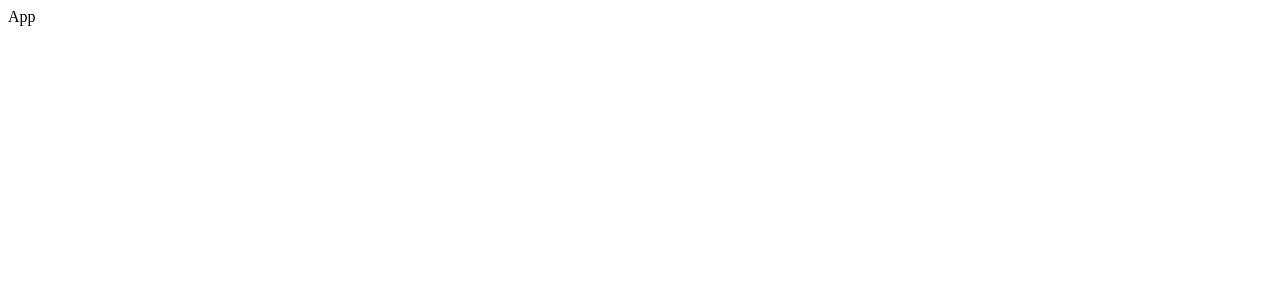
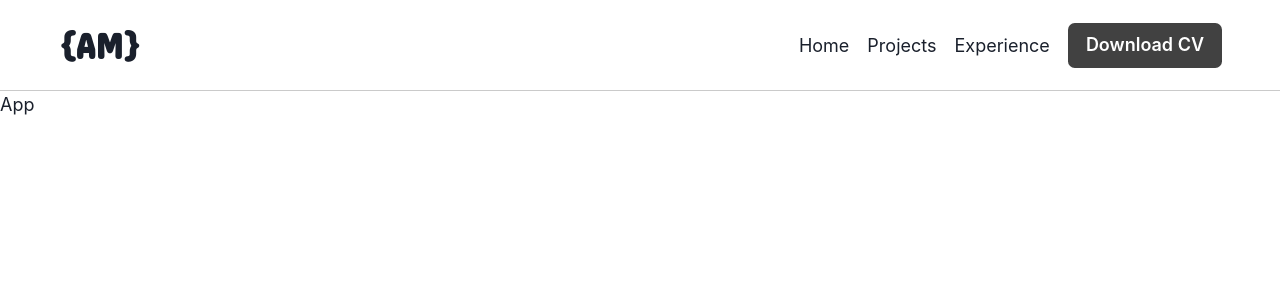
Before and after one commit to AlekseiMakonovitskii/portfolio, a React (Vite) app: page / in a window 1280 px wide. Shown: the top 300 px of the page. Built offline with nearby package versions, Linux system fonts and the light colour scheme.

Commit message:
add header

```diff
--- a/package.json
+++ b/package.json
@@ -16,6 +16,7 @@
     "framer-motion": "^11.3.31",
     "react": "^18.3.1",
     "react-dom": "^18.3.1",
+    "react-icons": "^5.3.0",
     "sass": "^1.77.8"
   },
   "devDependencies": {
--- a/src/App.tsx
+++ b/src/App.tsx
@@ -1,8 +1,13 @@
 import React from 'react'
+import Header from './components/Header'
+import { ChakraProvider } from '@chakra-ui/react'
 
 function App() {
   return (
-    <div>App</div>
+    <ChakraProvider>
+      <Header />
+      App
+    </ChakraProvider>
   )
 }
 
--- /dev/null
+++ b/src/components/Header/Header.module.scss
@@ -0,0 +1,98 @@
+@import '../../styles/index.scss';
+
+.header {
+  padding: 1rem 0;
+  border-bottom: $light-border;
+
+  &_menu_btn {
+    display: none!important;
+  }
+
+  &_content {
+    display: flex;
+    justify-content: space-between;
+    width: 100%;
+    align-items: center;
+  }
+
+  .logo {
+    font-weight: 800;
+    font-size: 2rem;
+    font-family: $font-family-concert;
+    cursor: pointer;
+
+    &:hover {
+      opacity: $opacity-value;
+    }
+  }
+
+  .nav {
+    &_header {
+      display: none;
+    }
+
+    &_content {
+      display: flex;
+      gap: 1rem;
+      align-items: center;
+    }
+    a:hover {
+      opacity: $opacity-value;
+    }
+  };
+}
+
+@media (max-width: $screen-table) {
+  .header {
+    &_menu_btn {
+      display: flex!important;
+      background: transparent!important;
+    }
+  }
+  .nav {
+    position: fixed;
+    height: 100%;
+    width: 100%;
+    background: $light-color;
+    top: 0;
+    left: 0;
+    display: flex;
+    flex-direction: column;
+    transform: translateX(100%);
+    transition-duration: $animation-time;
+    z-index: $modal-z-index;
+
+    &_open {
+      transform: translateX(0);
+    }
+
+    &_header {
+      display: flex!important;
+      min-height: 50px;
+      width: 100%;
+      justify-content: flex-end;
+
+      button {
+        font-size: 1.5rem;
+      }
+
+      &_close_btn {
+        text-decoration: none!important;
+        margin: 1.5rem;
+      }
+    }
+
+    &_content {
+      flex-direction: column;
+      justify-content: center;
+      height: calc(100% - 150px);
+      a, button {
+        font-size: 1.5rem;
+      }
+
+      button {
+        padding: 1.5rem 1rem;
+      }
+    }
+  }
+}
--- /dev/null
+++ b/src/components/Header/index.tsx
@@ -0,0 +1,36 @@
+import { Button, ButtonDark, Container } from '../../coreComponents';
+import React, { useState } from 'react'
+import style from './Header.module.scss';
+import { FaBars } from "react-icons/fa6";
+import { AiOutlineClose } from "react-icons/ai";
+
+function Header() {
+  const [isOpen, setIsOpen] = useState(false);
+
+  return (
+    <header className={style.header}>
+      <Container>
+        <div className={style.header_content}>
+          <div className={style.logo}>
+            {'{AM}'}
+          </div>
+          <nav className={`${style.nav} ${isOpen ?style.nav_open : ''}`}>
+            <div className={style.nav_header}>
+              <Button className={style.nav_header_close_btn} variant='link' onClick={() => setIsOpen(false)}><AiOutlineClose size={30}/></Button>
+            </div>
+            <div className={style.nav_content}>
+              <a href="">Home</a>
+              <a href="">Projects</a>
+              <a href="">Experience</a>
+              <ButtonDark>Download CV</ButtonDark>
+            </div>
+          </nav>
+
+          <Button className={style.header_menu_btn} onClick={() => setIsOpen(true)}><FaBars size={30}/></Button>
+        </div>
+      </Container>
+    </header>
+  )
+}
+
+export default React.memo(Header);
--- /dev/null
+++ b/src/coreComponents/index.tsx
@@ -0,0 +1,27 @@
+import { Flex, Spacer, Container, Button, Heading, Text } from '@chakra-ui/react'
+import style from './style.module.scss';
+
+interface ComponentUIProps {
+  children: React.ReactNode
+  className?: string
+}
+
+function ContainerUI(props: ComponentUIProps) {
+  const { children } = props;
+  return <Container maxW={1200}>{children}</Container>
+}
+
+function ButtonUI(props: ComponentUIProps) {
+  const { children, className } = props;
+  return <Button className={`${style.btn} ${className}`}>{children}</Button>
+}
+
+export {
+  Flex,
+  Spacer,
+  ContainerUI as Container,
+  ButtonUI as ButtonDark,
+  Button,
+  Heading,
+  Text,
+}
--- /dev/null
+++ b/src/coreComponents/style.module.scss
@@ -0,0 +1,10 @@
+@import '../styles/index.scss';
+
+.btn {
+  background: $dark-color!important;
+  color: $light-color!important;
+  &:hover {
+    background: $dark-color!important;
+    opacity: $opacity-value!important;
+  }
+}
--- /dev/null
+++ b/src/styles/breakpoints.scss
@@ -0,0 +1 @@
+$screen-table: 768px;
--- a/src/styles/index.scss
+++ b/src/styles/index.scss
@@ -0,0 +1,17 @@
+@import './vars.scss';
+@import './breakpoints.scss';
+
+#root {
+  min-height: 100vh;
+}
+
+* {
+  margin: 0;
+  padding: 0;
+  box-sizing: border-box;
+  font-size: $default-font-size;
+}
+
+body {
+  color: $dark-color;
+}
--- /dev/null
+++ b/src/styles/vars.scss
@@ -0,0 +1,10 @@
+@import url('https://fonts.googleapis.com/css2?family=Concert+One&display=swap');
+
+$default-font-size: 18px;
+$dark-color: #414141;
+$light-color: #ffffff;
+$opacity-value: 0.75;
+$font-family-concert: "Concert One", sans-serif;
+$light-border: 1px solid #41414147;
+$animation-time: 0.7s;
+$modal-z-index: 999;
```
Also changed, not shown: 1 other file (tests, documents, lock files or other folders).
